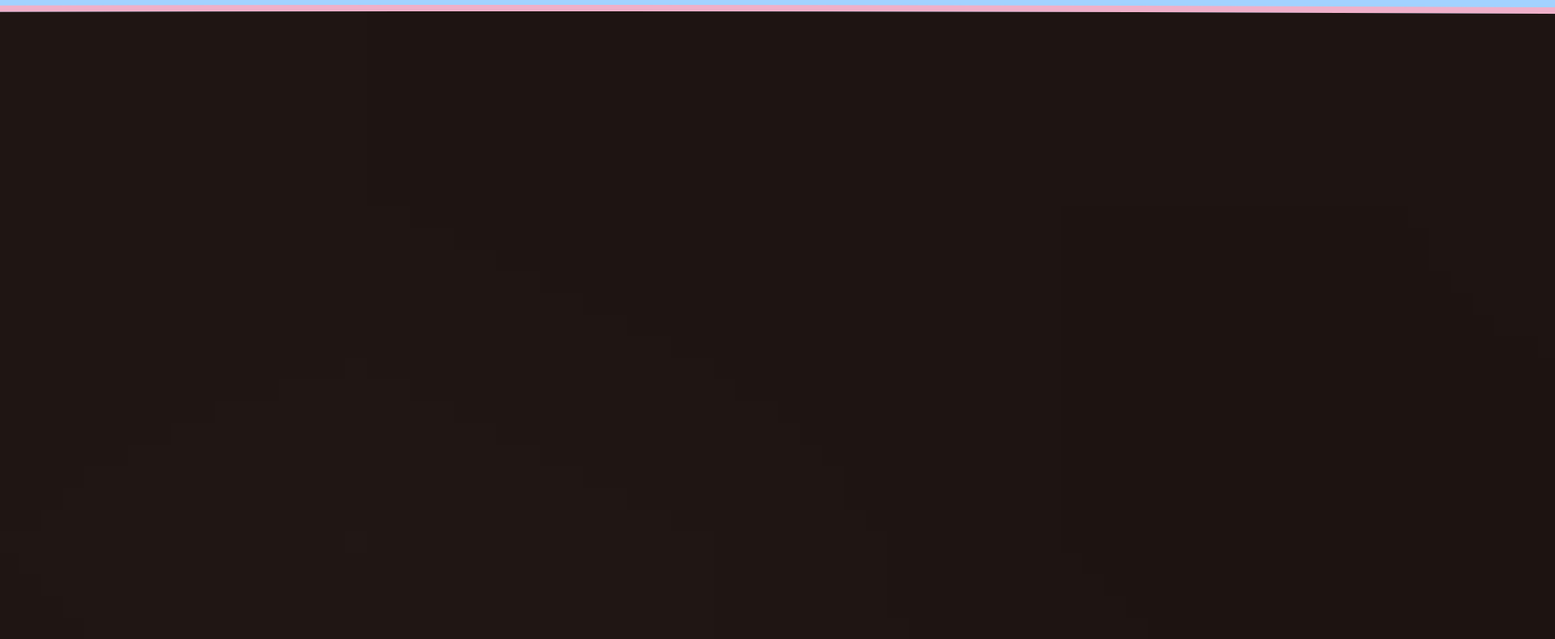
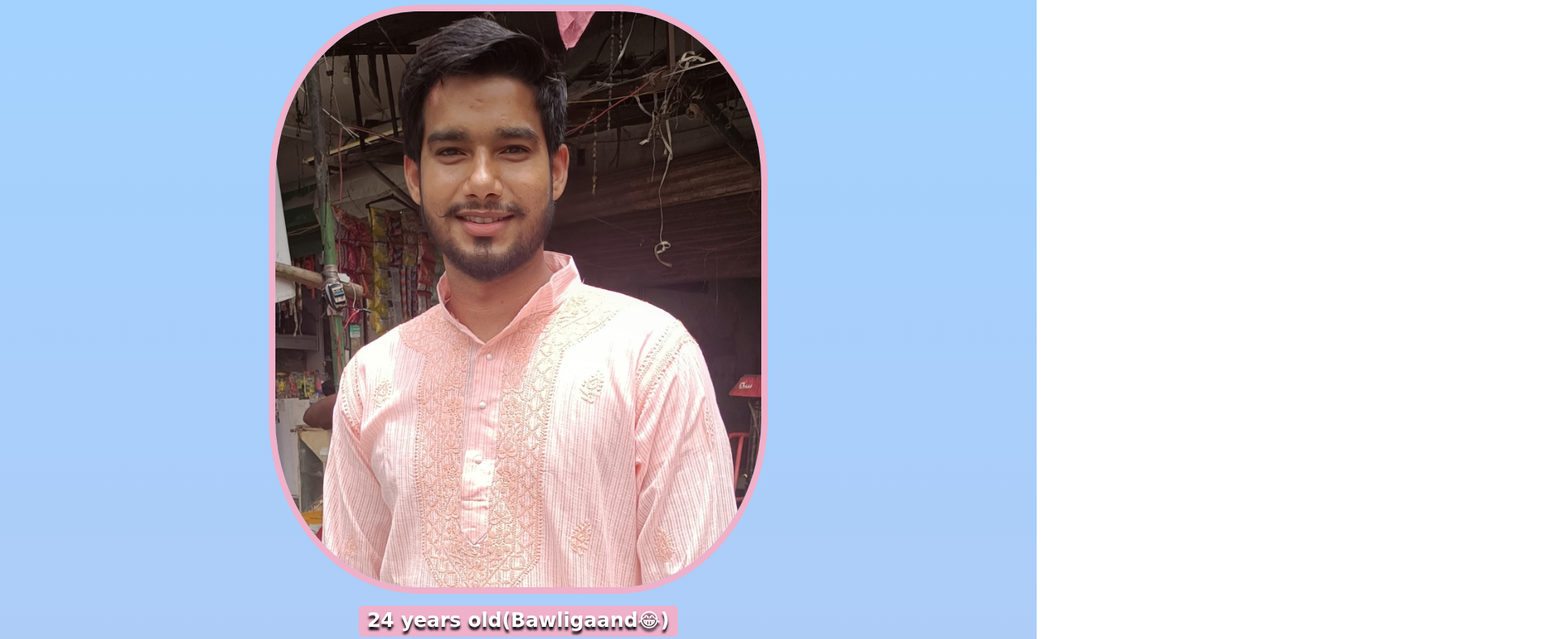
Before and after one commit to mohdfarman786/birthday-satyam, a plain HTML site: page index.html in a window 1280 px wide. Shown: the part 74-864 px from the top of the page at 81% size, 1920 px wide, since content can reach past the window. Drawn offline with nearby package versions, Linux system fonts and the light colour scheme; a web font is replaced by a local one.

Commit message:
Update styles.css

```diff
--- a/styles.css
+++ b/styles.css
@@ -10,8 +10,8 @@ h1, h2, h3, h4{
 }
 
 #bff-img {
-    width: 600000px;
-    border-radius: 50%;
+    width: 600px;
+    border-radius: 30%;
     border: 8px solid #EFB0C9;
     margin-bottom: 10px;
 }
```
